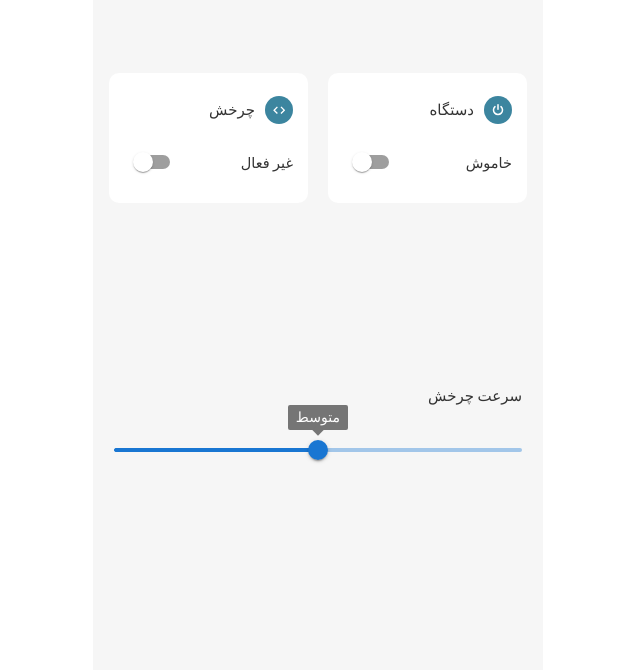
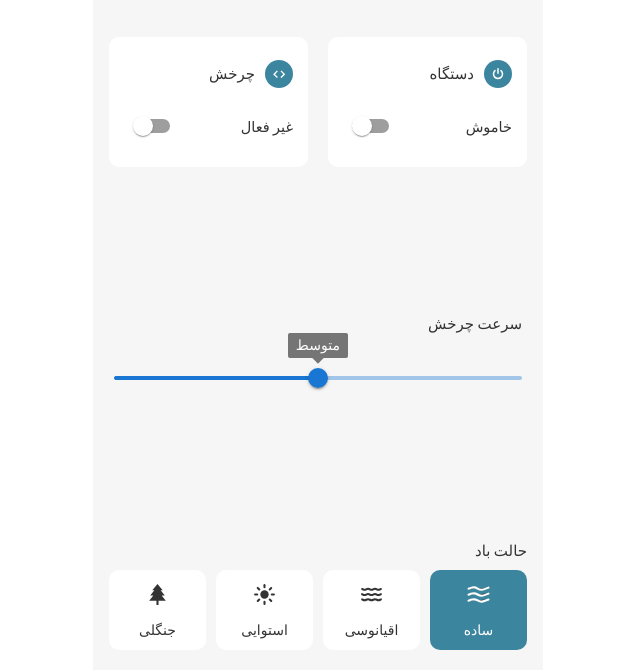
Before and after one commit to dnj/developer-recruitment, a React (Create React App) app in the folder challenges/4/YOUR-CODE-GOES-HERE/mostafa-mohammadzadeh/: page / in a window 1280 px wide. Shown: the part 130-800 px from the top of the page, without its empty margins (592-1232 px from the left). Built offline with nearby package versions, Linux system fonts and the light colour scheme.

Commit message:
App: condition selector added

```diff
--- a/challenges/4/YOUR-CODE-GOES-HERE/mostafa-mohammadzadeh/src/App.tsx
+++ b/challenges/4/YOUR-CODE-GOES-HERE/mostafa-mohammadzadeh/src/App.tsx
@@ -1,6 +1,7 @@
 import React, { useState } from 'react'
 import PowerButton from './components/powerButton/powerButton'
 import SpeedController from './components/speedController/speedController'
+import ConditionSelector from './components/conditionSelector/conditionSelector'
 import powerIcon from './assets/power.svg'
 import arrowIcon from './assets/arrows-left-right.svg'
 import './stylesheets/App.scss'
@@ -23,11 +24,19 @@ enum SpeedStatus {
   TORNADO
 }
 
+enum ConditionStatus {
+  SIMPLE   = 'SIMPLE',
+  OCEANIC  = 'OCEANIC',
+  TROPICAL = 'TROPICAL',
+  WOODSY   = 'WOODSY'
+}
+
 function App(){
 
-  const [powerStatus, setPowerStatus] = useState(PowerStatus.OFF);
-  const [oscillateStatus, setOscillateStatus] = useState(OscillateStatus.OFF);
-  const [speedStatus, setSpeedStatus] = useState(SpeedStatus.MIDDLE);
+  const [powerStatus    , setPowerStatus    ] = useState(PowerStatus.OFF       );
+  const [oscillateStatus, setOscillateStatus] = useState(OscillateStatus.OFF   );
+  const [speedStatus    , setSpeedStatus    ] = useState(SpeedStatus.MIDDLE    );
+  const [conditionStatus, setConditionStatus] = useState(ConditionStatus.SIMPLE);
 
 
 
@@ -71,7 +80,9 @@ function App(){
 
         {/* condition */}
         <div className='section' id='conditionWrapper'>
-
+          <ConditionSelector
+            condition={conditionStatus}
+            onChange={(condition)=>{setConditionStatus(condition as ConditionStatus)}}/>
         </div>
 
       </div>
```
